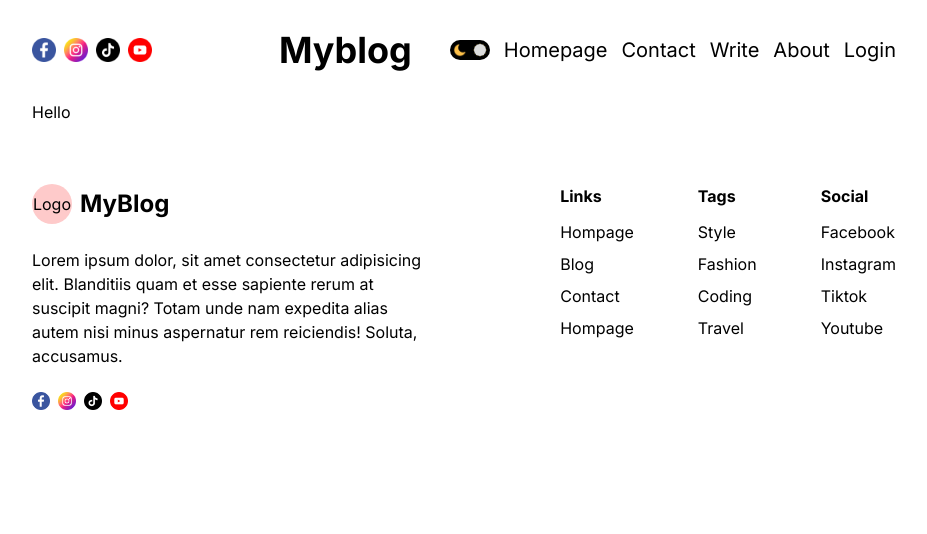
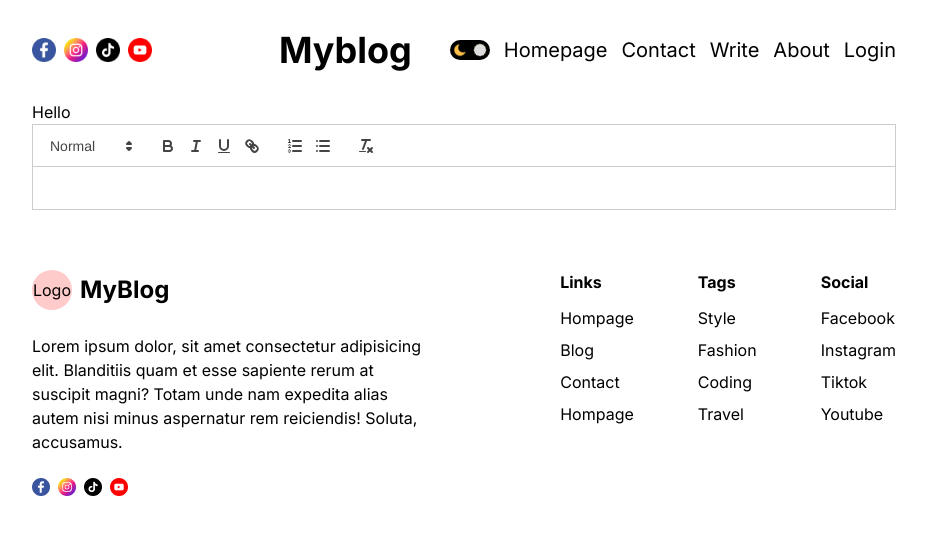
Before and after one commit to lubomir80/1.-Next-Blog, a Next.js app: page /write in a window 1280 px wide. Shown: the top 534 px of the page, without its empty margins (176-1103 px from the left). Built offline with nearby package versions, Linux system fonts and the light colour scheme.

Commit message:
ReactQuill check if it deploy on vercel

```diff
--- a/src/app/write/page.jsx
+++ b/src/app/write/page.jsx
@@ -1,6 +1,8 @@
 "use client"
 
 import React, { useState } from 'react'
+import ReactQuill from 'react-quill';
+import 'react-quill/dist/quill.snow.css';
 
 
 function WritePage() {
@@ -10,6 +12,7 @@
    return (
       <div>
          Hello
+         <ReactQuill theme="snow" value={value} onChange={setValue} />
       </div>
    )
 }
```
